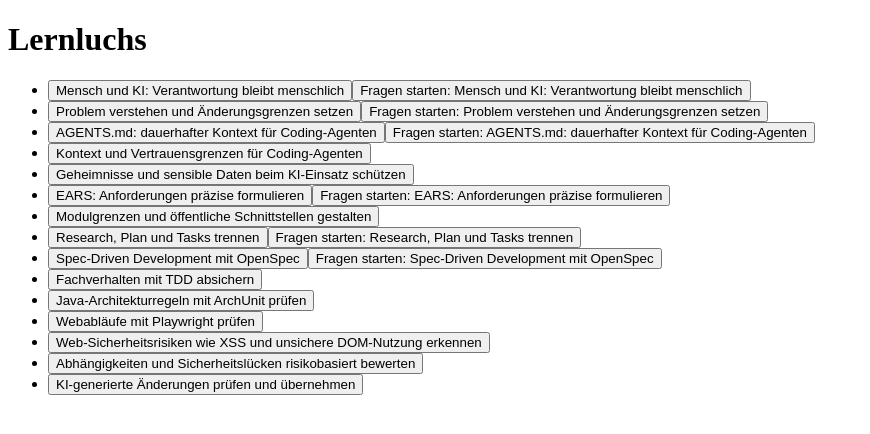
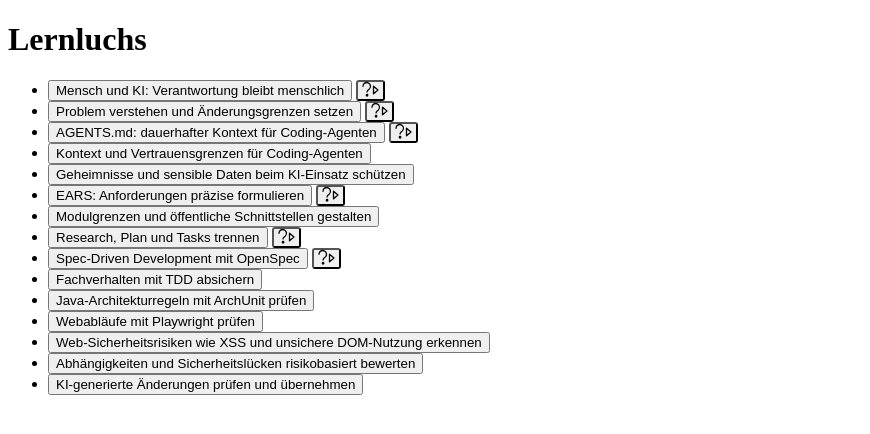
Before and after one commit to nbudzyn/lernluchs, a React (Vite) app: page / in a window 1280 px wide. Shown: the top 434 px of the page, without its empty margins (0-870 px from the left). Built offline with nearby package versions, Linux system fonts and the light colour scheme.

Commit message:
Add quiz start icons to topic list

```diff
--- /dev/null
+++ b/src/verticals/catalog/CatalogBrowser.css
@@ -0,0 +1,27 @@
+.catalog-topic-actions {
+  display: flex;
+  align-items: stretch;
+  gap: 0.25rem;
+}
+
+.quiz-start-button {
+  display: inline-flex;
+  align-items: center;
+  justify-content: center;
+  box-sizing: border-box;
+  min-width: 25px;
+  height: 21px;
+  padding: 0 2px;
+  border-radius: 3px;
+  cursor: pointer;
+}
+
+.quiz-start-button svg {
+  width: 21px;
+  height: 18px;
+  fill: none;
+  stroke: currentColor;
+  stroke-linecap: round;
+  stroke-linejoin: round;
+  stroke-width: 1.7;
+}
--- a/src/verticals/catalog/CatalogBrowser.tsx
+++ b/src/verticals/catalog/CatalogBrowser.tsx
@@ -3,6 +3,7 @@ import { useState } from "react";
 import type { Question } from "../../shared/question";
 import { catalog } from "./catalog";
 import type { CatalogItem, CatalogSource } from "./catalogContract";
+import "./CatalogBrowser.css";
 
 function SourceGroup({
   title,
@@ -78,6 +79,7 @@ export function CatalogBrowser({
         <ul>
           {items.map((item) => (
             <li key={item.id}>
+              <div className="catalog-topic-actions">
                 <button
                   aria-pressed={item.id === selectedId}
                   onClick={() => setSelectedId(item.id)}
@@ -87,12 +89,27 @@ export function CatalogBrowser({
                 </button>
                 {item.questions && onStartQuestions && (
                   <button
+                    aria-label={`Fragen starten: ${item.title}`}
+                    className="quiz-start-button"
                     type="button"
-                  onClick={() => onStartQuestions(item.title, item.questions!)}
+                    title={`Fragen starten: ${item.title}`}
+                    onClick={() =>
+                      onStartQuestions(item.title, item.questions!)
+                    }
                   >
-                  Fragen starten: {item.title}
+                    <svg
+                      aria-hidden="true"
+                      focusable="false"
+                      viewBox="0 0 28 24"
+                      xmlns="http://www.w3.org/2000/svg"
+                    >
+                      <path d="M4 7a5 5 0 1 1 8.6 3.5c-1.4 1.3-3.2 2.3-3.2 4" />
+                      <circle cx="9.4" cy="19" r="1" />
+                      <path d="m18 7 6 5-6 5z" />
+                    </svg>
                   </button>
                 )}
+              </div>
             </li>
           ))}
         </ul>
```
Also changed, not shown: 3 other files (tests, documents, lock files or other folders). Lines whose indentation alone changed are shown as unchanged.
